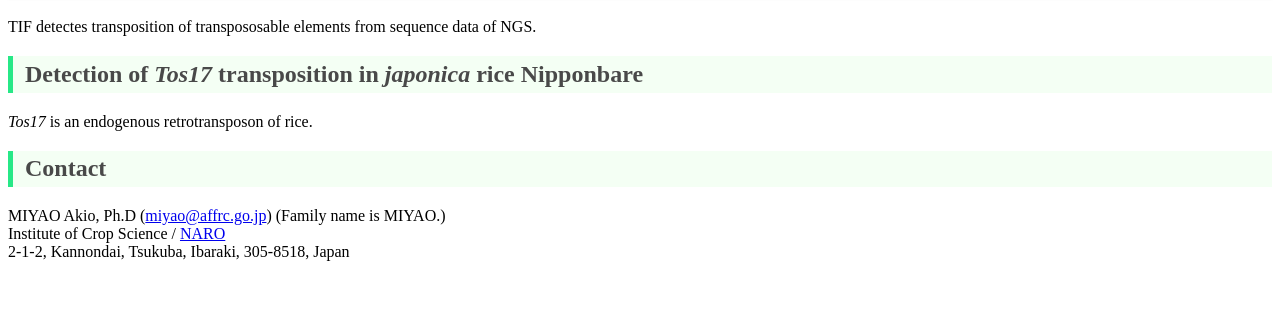
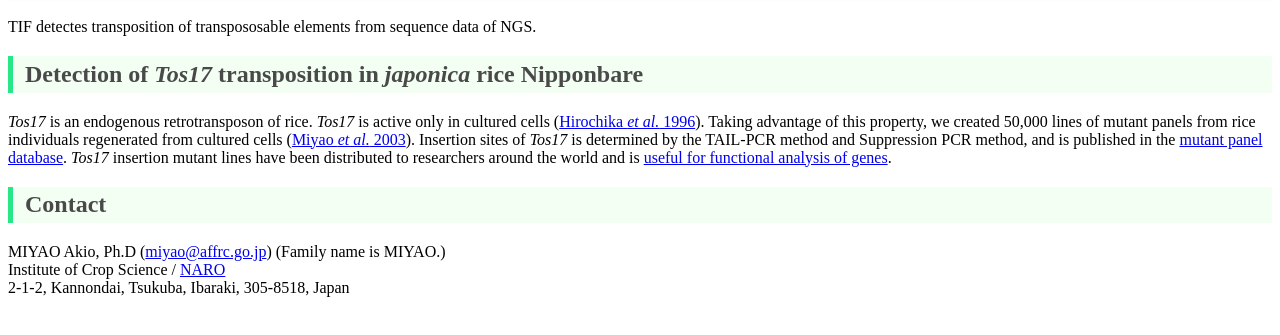
Before and after one commit to akiomiyao/tif, a plain HTML site: page index.html in a window 1280 px wide. Shown: the part 61-396 px from the top of the page. Drawn offline with Linux system fonts and the light colour scheme.

Commit message:
add description of Tos17

```diff
--- a/index.html
+++ b/index.html
@@ -6,7 +6,7 @@
 <h1>Transopson Insertion Finder (TIF) <font size = "4"> - An efficient detector for insertions of transposable element from NGS data</font></h1>
 TIF detectes transposition of transpososable elements from sequence data of NGS.
 <h2>Detection of <i>Tos17</i> transposition in <i>japonica</i> rice Nipponbare</h2>
-<i>Tos17</i> is an endogenous retrotransposon of rice.
+<i>Tos17</i> is an endogenous retrotransposon of rice. <i>Tos17</i> is active only in cultured cells (<a href = "https://doi.org/10.1073/pnas.93.15.7783" target = "_blank">Hirochika <i>et al.</i> 1996</a>). Taking advantage of this property, we created 50,000 lines of mutant panels from rice individuals regenerated from cultured cells (<a href = "https://doi.org/10.1105/tpc.012559" target = "_blank">Miyao <i>et al.</i> 2003</a>). Insertion sites of <i>Tos17</i> is determined by the TAIL-PCR method and Suppression PCR method, and is published in the <a href = "https://tos.nias.affrc.go.jp/" target = "_blank">mutant panel database</a>. <i>Tos17</i> insertion mutant lines have been distributed to researchers around the world and is <a href = "https://scholar.google.com/scholar?hl=ja&as_sdt=0%2C5&q=tos17&btnG=" target = "_blank">useful for functional analysis of genes</a>.
 <h2>Contact</h2>
 MIYAO Akio, Ph.D (<a href = "mailto:miyao@affrc.go.jp">miyao@affrc.go.jp</a>) (Family name is MIYAO.)<br>
 Institute of Crop Science / <a href = "http://www.naro.affrc.go.jp/english/index.html" target = "_blank">NARO</a><br>
```
